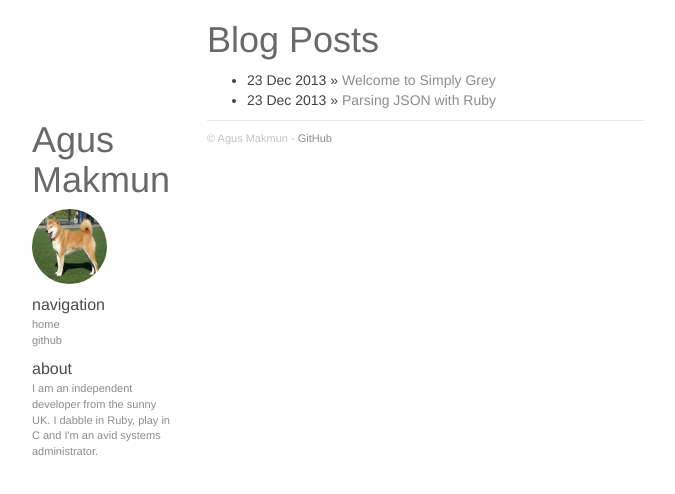
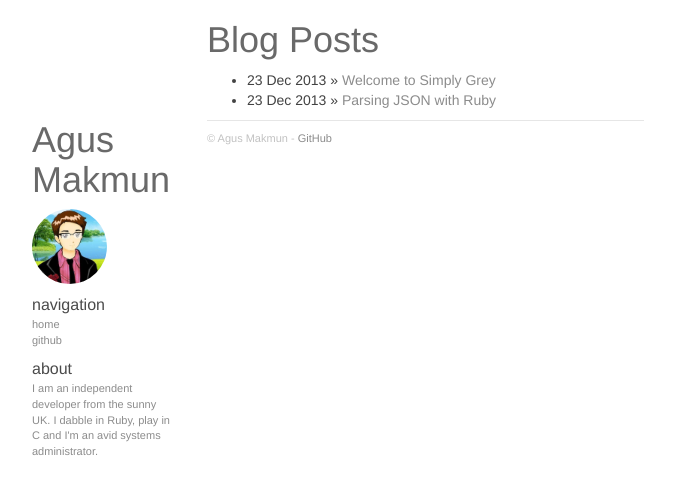
Before and after one commit to agusmakmun/agusmakmun.github.io, a Jekyll site: the page built from index.html, in a window 1280 px wide. Shown: the top 494 px of the page, without its empty margins (273-948 px from the left). Built offline with Jekyll 4.4.1, drawn with Linux system fonts in a browser that asks for light colours; nearby versions of some CDN libraries; Markdown is read by kramdown in place of the engine named in the settings.

Commit message:
Fix Readme

```diff
--- a/_layouts/default.html
+++ b/_layouts/default.html
@@ -23,7 +23,7 @@
 
 			<div class="col-sm-3">
 				<h1>{{ site.name }}</h1>
-				<img id="about" src="{{ site.baseurl }}/img/logo.jpg" height="75px" width="75px" /><br />
+				<img id="about" src="{{ site.baseurl }}/img/avatar.jpg" height="75px" width="75px" /><br />
 
 				<strong>navigation</strong><br />
 				<a href="{{ site.baseurl }}/">home</a> <br />
```
Also changed, not shown: README.md, img/avatar.jpg (added), img/logo.jpg (deleted), readme.md (deleted).
